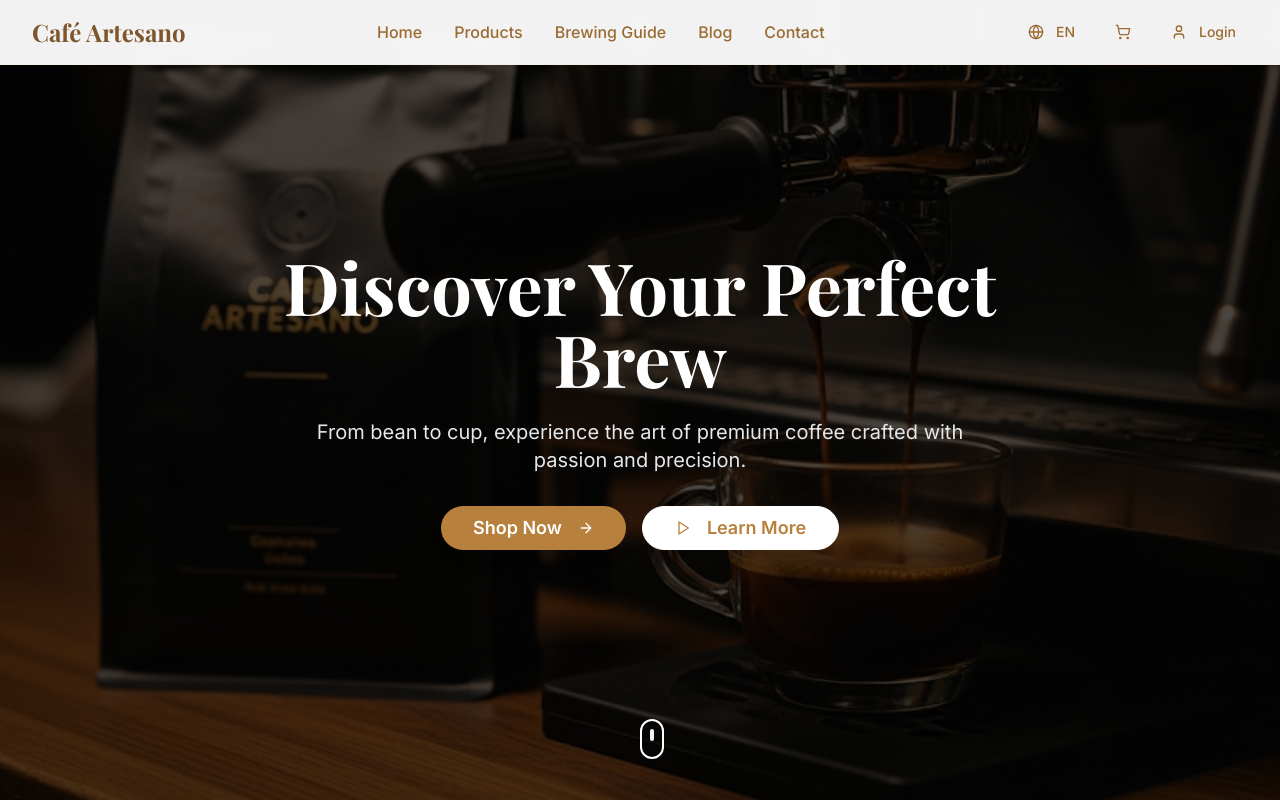
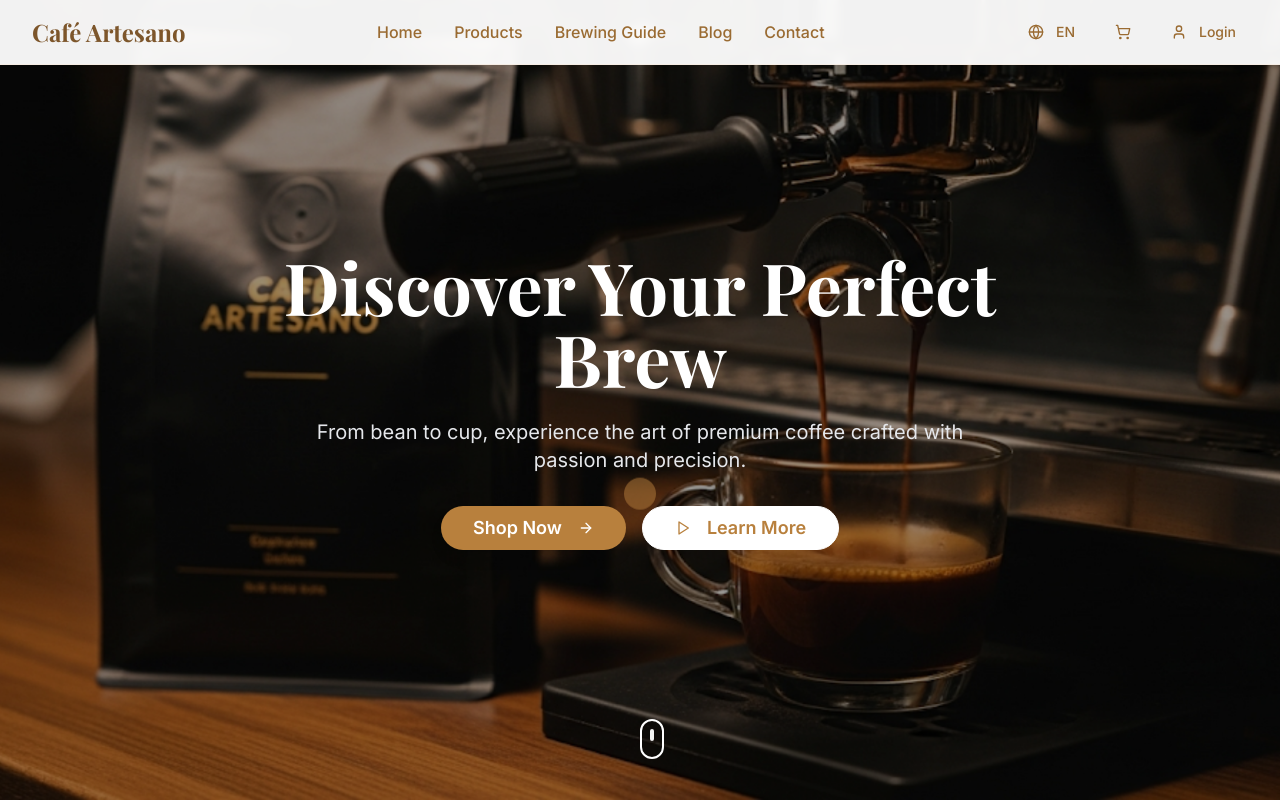
Before and after one commit to AndresJmzA/aroma-artisan-commerce-demo, a React (Vite) app: page / in a window 1280 px wide. Shown: the top 800 px of the page. Built offline with nearby package versions, Linux system fonts and the light colour scheme.

Commit message:
Visual edit in Lovable
Edited UI in Lovable

```diff
--- a/src/components/HeroSection.tsx
+++ b/src/components/HeroSection.tsx
@@ -1,29 +1,44 @@
-
 import React from 'react';
 import { useLanguage } from '@/contexts/LanguageContext';
 import { Button } from '@/components/ui/button';
 import { ArrowRight, Play } from 'lucide-react';
-
 const HeroSection: React.FC = () => {
-  const { t } = useLanguage();
-
+  const {
+    t
+  } = useLanguage();
   const scrollToProducts = () => {
     const element = document.querySelector('#products');
     if (element) {
-      element.scrollIntoView({ behavior: 'smooth' });
+      element.scrollIntoView({
+        behavior: 'smooth'
+      });
     }
   };
-
-  return (
-    <section id="home" className="relative min-h-screen flex items-center justify-center overflow-hidden bg-gradient-to-br from-coffee-50 via-cream-50 to-coffee-100">
+  return <section id="home" className="relative min-h-screen flex items-center justify-center overflow-hidden bg-gradient-to-br from-coffee-50 via-cream-50 to-coffee-100">
       {/* Background Image */}
       <div className="absolute inset-0 z-0">
-        <img
-          alt="Premium coffee beans"
-          src="/lovable-uploads/2fc8b77b-692c-4535-b45a-309b30d4c060.png"
-          className="w-full h-full object-cover"
-        />
-        <div className="absolute inset-0 bg-black/70"></div>
+        <img alt="Premium coffee beans" src="/lovable-uploads/2fc8b77b-692c-4535-b45a-309b30d4c060.png" className="w-full h-full object-cover" />
+        <div className="absolute inset-0 bg-black/40"></div>
+      </div>
+
+      {/* Animated Steam Effects */}
+      <div className="absolute top-1/4 left-1/4 w-32 h-32 opacity-30">
+
+        <div className="animate-steam bg-white rounded-full blur-sm w-3 h-3 absolute left-6" style={{
+        animationDelay: '0.5s'
+      }}></div>
+        <div className="animate-steam bg-white rounded-full blur-sm w-2 h-2 absolute left-12" style={{
+        animationDelay: '1s'
+      }}></div>
+      </div>
+
+      <div className="absolute top-1/3 right-1/4 w-32 h-32 opacity-20">
+        <div className="animate-steam bg-coffee-200 rounded-full blur-md w-6 h-6 absolute" style={{
+        animationDelay: '1.5s'
+      }}></div>
+        <div className="animate-steam bg-coffee-200 rounded-full blur-md w-4 h-4 absolute left-8" style={{
+        animationDelay: '2s'
+      }}></div>
       </div>
 
       {/* Content */}
@@ -37,23 +52,22 @@ const HeroSection: React.FC = () => {
           </p>
 
           <div className="flex flex-col sm:flex-row gap-4 justify-center items-center">
-            <Button
-              onClick={scrollToProducts}
-              size="lg"
-              className="bg-coffee-600 hover:bg-coffee-700 text-white px-8 py-4 rounded-full text-lg font-semibold shadow-lg hover:shadow-xl transform hover:scale-105 transition-all duration-200"
-            >
+            <Button onClick={scrollToProducts} size="lg" className="bg-coffee-600 hover:bg-coffee-700 text-white px-8 py-4 rounded-full text-lg font-semibold shadow-lg hover:shadow-xl transform hover:scale-105 transition-all duration-200">
               {t('hero.cta')}
               <ArrowRight className="ml-2 h-5 w-5" />
             </Button>
 
-            <Button
-              variant="outline"
-              size="lg"
-              className="border-white hover:bg-white px-8 py-4 rounded-full text-lg font-semibold transition-all duration-200 text-cream-700"
-            >
+            <Button variant="outline" size="lg" className="border-white hover:bg-white px-8 py-4 rounded-full text-lg font-semibold transition-all duration-200 text-cream-700">
               <Play className="mr-2 h-5 w-5" />
               {t('hero.learn')}
             </Button>
+          </div>
+        </div>
+
+        {/* Floating Coffee Bean */}
+        <div className="absolute bottom-10 left-1/2 transform -translate-x-1/2">
+          <div className="animate-float">
+            <div className="w-8 h-8 bg-coffee-600 rounded-full opacity-50"></div>
           </div>
         </div>
       </div>
@@ -64,8 +78,6 @@ const HeroSection: React.FC = () => {
           <div className="w-1 h-3 bg-white rounded-full mt-2 animate-pulse"></div>
         </div>
       </div>
-    </section>
-  );
+    </section>;
 };
-
 export default HeroSection;
```
